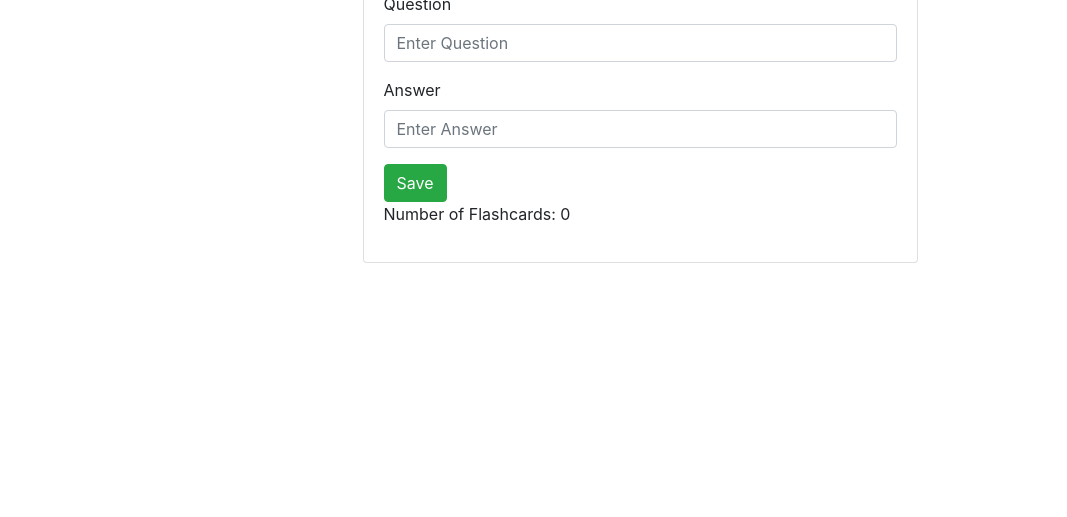
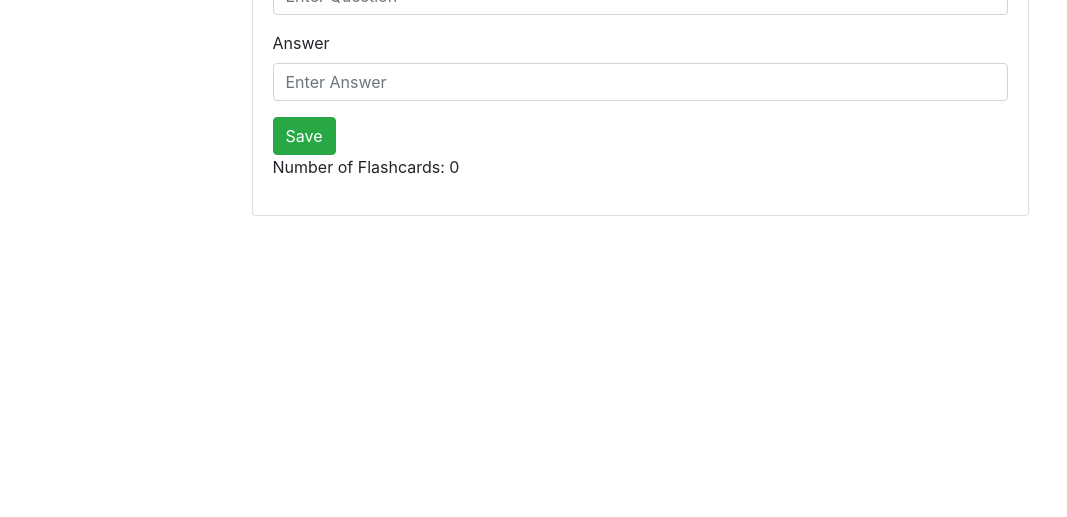
Before and after one commit to ArthurHwang/react-flash-cards, a React app: page / in a window 1280 px wide. Shown: the part 339-856 px from the top of the page, without its empty margins (0-1067 px from the left). Before the commit the page ends 800 px from the top, so only its background shows below. Built offline with nearby package versions, Linux system fonts and the light colour scheme.

Commit message:
added eslint config for react-babel, applied lintetext to top #5

```diff
--- a/app.css
+++ b/app.css
@@ -53,5 +53,6 @@ body {
 
 .card-container {
   margin: auto;
-  width: 50%;
+  margin-top: -150px;
+  width: 70%;
 }
--- a/app.js
+++ b/app.js
@@ -153,16 +153,18 @@ export default class App extends Component {
       )
     }
     return (
-      <div className="vertical-center">
-        <div className="container">
-          <Nav />
+      <fragment>
         <h1 className="title text-center">
         React Flash Cards
           <i className="text-primary fab fa-react" />
         </h1>
+        <div className="vertical-center">
+          <div className="container">
+            <Nav />
             {this.renderView()}
           </div>
         </div>
+      </fragment>
     )
   }
 }
```
Lines whose indentation alone changed are shown as unchanged.
